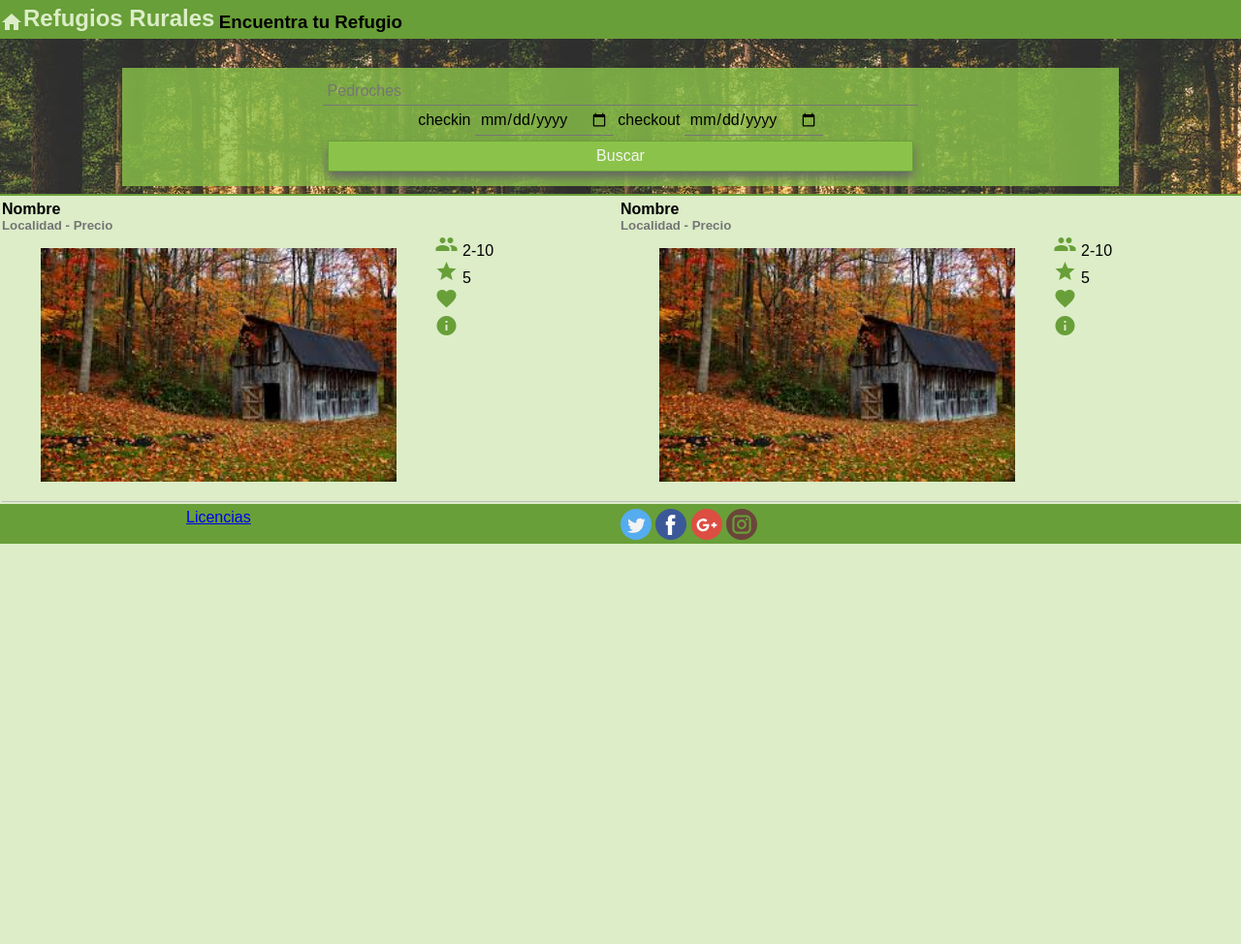
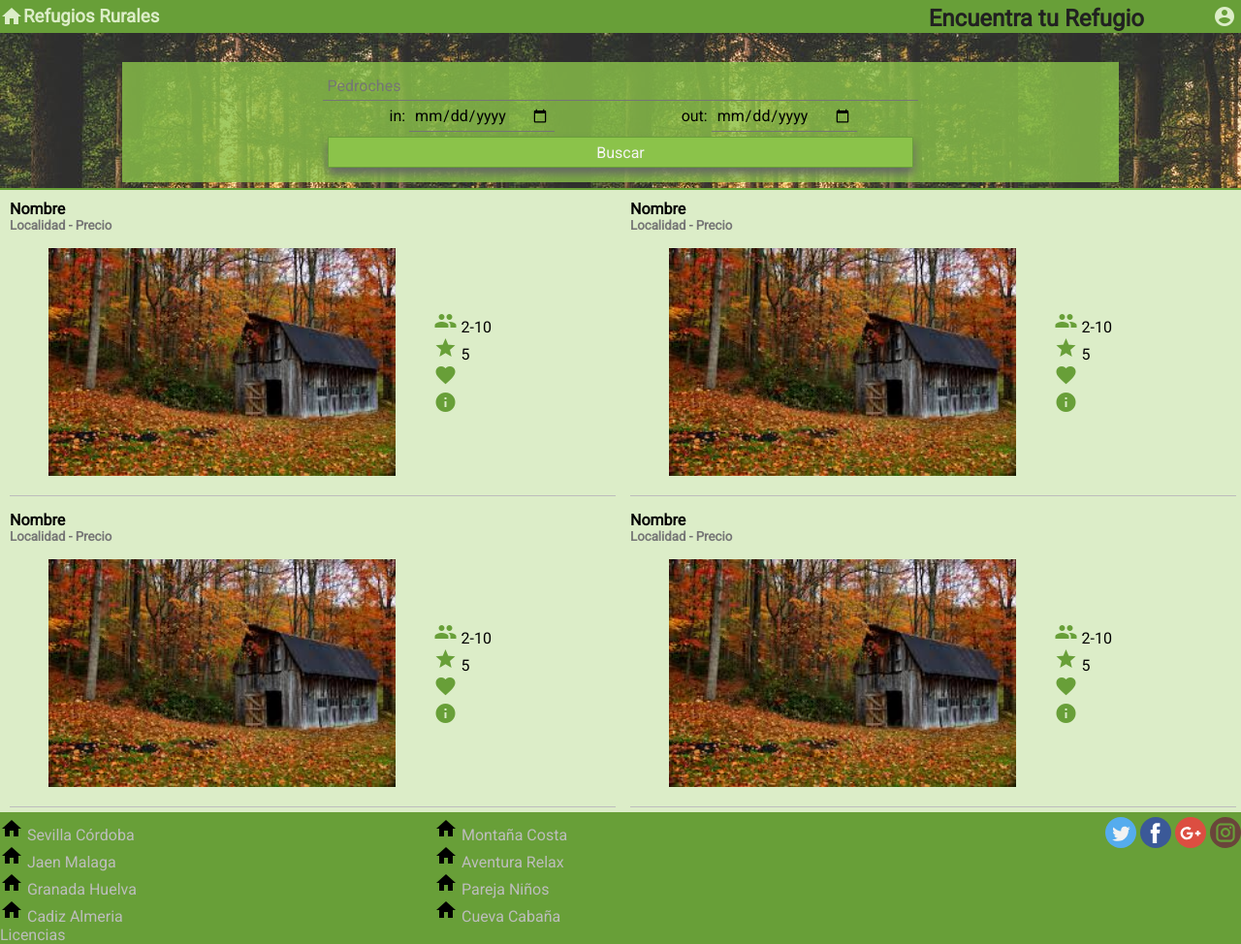
Before and after one commit to pabloleonalcaide/Proyecto-Casas-Rurales, a plain HTML site: page main.html in a window 1280 px wide. Shown: the whole page at 97% size. Before the commit the page ends 800 px from the top, so only its background shows below. Drawn offline with Linux system fonts and the light colour scheme.

Commit message:
update main.html

```diff
--- a/main.html
+++ b/main.html
@@ -14,21 +14,51 @@
 </head>
 <body>
 <header>
-	<a href="./main.html" title="home"><i class="material-icons">home</i><h2>Refugios Rurales</h2></a>
-	<h3>Encuentra tu Refugio</h3>
+	<a href="./main.html" title="home"><i class="material-icons">home</i><h3>Refugios Rurales</h3></a>
+	<h2>Encuentra tu Refugio</h2><a href="./main.html" title="home"><i class="material-icons account">account_circle</i></a>
 </header>
 <nav>
 	<div class="searchBox">
 		<form action="#">
 			<input type="search" name="search" value="" placeholder="Pedroches">
-			<label>checkin </i><input type="date" name="dateIn" value="" placeholder=""></label>
-			<label>checkout <input type="date" name="dateOut" value="" placeholder=""></label>
+			<label>in: </i><input type="date" name="dateIn" value="" placeholder=""></label>
+			<label>out: <input type="date" name="dateOut" value="" placeholder=""></label>
 			<button type="" class="searchButton">Buscar</button>
 
 		</form>
 	</div>
 </nav>
 <main>
+<article>
+	<h4>Nombre</h4>
+	<h5>Localidad - Precio</h5>
+		<div class="houseInfo">
+			<figure>
+				<img src="./images/bg2.jpeg" alt="imagen">
+			</figure>
+			<ul>
+				<li><i class="material-icons">people</i> 2-10</li>
+				<li><i class="material-icons">star</i> 5</li>
+				<li title="guardar"><a href="./main.html" ><i class="material-icons" >favorite</i></a></li>
+				<li title="reserva"><a href="./main.html" ><i class="material-icons">info</i></a></li>
+			</ul>
+		</div>
+</article>
+<article>
+	<h4>Nombre</h4>
+	<h5>Localidad - Precio</h5>
+		<div class="houseInfo">
+			<figure>
+				<img src="./images/bg2.jpeg" alt="imagen">
+			</figure>
+			<ul>
+				<li><i class="material-icons">people</i> <span>2-10</span></li>
+				<li><i class="material-icons">star</i> <span>5</span></li>
+				<li><a href="./main.html" ><i class="material-icons">favorite</i></a></li>
+				<li><a href="./main.html" ><i class="material-icons">info</i></a></li>
+			</ul>
+		</div>
+</article>
 <article>
 	<h4>Nombre</h4>
 	<h5>Localidad - Precio</h5>
@@ -59,24 +89,24 @@
 			</ul>
 		</div>
 </article>
+
 </main>
 <footer>
 	<div id="footerList1">
 		<ul>
-			<li><i class="material-icons">home</i> <a href="#" title=""> Sevilla </a><a href="#" title=""> Sevilla </a></li>
-			<li><i class="material-icons">home</i> <a href="#" title=""> Sevilla </a><a href="#" title=""> Sevilla </a></li>
-			<li><i class="material-icons">home</i> <a href="#" title=""> Sevilla </a><a href="#" title=""> Sevilla </a></li>
-			<li><i class="material-icons">home</i> <a href="#" title=""> Sevilla </a><a href="#" title=""> Sevilla </a></li>
+			<li><i class="material-icons">home</i> <a href="#" title=""> Sevilla </a><a href="#" title=""> Córdoba </a></li>
+			<li><i class="material-icons">home</i> <a href="#" title=""> Jaen </a><a href="#" title=""> Malaga </a></li>
+			<li><i class="material-icons">home</i> <a href="#" title=""> Granada </a><a href="#" title=""> Huelva </a></li>
+			<li><i class="material-icons">home</i> <a href="#" title=""> Cadiz </a><a href="#" title=""> Almeria </a></li>
 		</ul>
 	</div>
 	<div id="footerList2">
 		<ul>
-			<li><i class="material-icons">home</i> <a href="#" title=""> Sevilla </a><a href="#" title=""> Sevilla </a></li>
-			<li><i class="material-icons">home</i> <a href="#" title=""> Sevilla </a><a href="#" title=""> Sevilla </a></li>
-			<li><i class="material-icons">home</i> <a href="#" title=""> Sevilla </a><a href="#" title=""> Sevilla </a></li>
-			<li><i class="material-icons">home</i> <a href="#" title=""> Sevilla </a><a href="#" title=""> Sevilla </a></li>
+			<li><i class="material-icons">home</i> <a href="#" title=""> Montaña </a><a href="#" title=""> Costa </a></li>
+			<li><i class="material-icons">home</i> <a href="#" title=""> Aventura </a><a href="#" title=""> Relax </a></li>
+			<li><i class="material-icons">home</i> <a href="#" title=""> Pareja </a><a href="#" title=""> Niños </a></li>
+			<li><i class="material-icons">home</i> <a href="#" title=""> Cueva </a><a href="#" title=""> Cabaña </a></li>
 		</ul>
-		<a href="./license.html" title="home"><img src="" alt="">Licencias</a>
 	</div>
 	<div id="rrssIcons">
 		<a href="./main.html" title="home"><img src="./images/twitter.svg" alt=""></a>
@@ -84,6 +114,7 @@
 		<a href="./main.html" title="home"><img src="./images/google-plus.svg" alt=""></a>
 		<a href="./main.html" title="home"><img src="./images/instagram.svg" alt=""></a>
 	</div>
+		<a href="./license.html" title="home"><img src="" alt="">Licencias</a>
 
 </footer>
 </body>
--- a/style/main.css
+++ b/style/main.css
@@ -4,12 +4,14 @@
 }
 body{
 background-color: #DCEDC8;
+    font-family: 'Roboto', sans-serif;
+
 }
 header{
 	background-color: #689F38;
 	padding: 5px 0 5px 0;
 }
-header h3{
+header a h3{
 	display: inline;
 	text-align:center;
 	vertical-align:middle;
@@ -21,8 +23,15 @@ header a {
 header a i{
 	vertical-align: middle;
 }
-header a h2{
-display: none;
+header h2{
+	display: none;
+	vertical-align: middle;
+	color:#212121;
+}
+.account{
+	position: absolute;
+	margin-right: 5px;
+	right:0;
 }
 nav{
 	background: url(../images/nav.jpeg);
@@ -77,11 +86,11 @@ form button:hover{
    background-color: #689F38;
 }
 main{
-	margin: 5px 2px 2px 2px;
 	display: grid;
 	grid-template-rows: 1fr;
 }
 main article{
+	margin: 10px 5px 5px 10px;
 	border-bottom:1px solid #BDBDBD;
 }
 article h5{
@@ -90,50 +99,60 @@ article h5{
 .houseInfo{
 	display:grid;
 	grid-template-columns: 1fr 30%;
-
+	align-items: center;
 }
 .houseInfo img{
 	width: 100%;
+	height: auto;
 }
 .houseInfo ul{
 	list-style: none;
+}
+.houseInfo ul li{
+	vertical-align: middle;
 }
 main i {
 	color:#689F38;
 }
 footer{
-	background-color: #689F38;
+
+	background: #689F38;
 	display: grid;
 	padding-top: 5px;
 	grid-template-columns: 10% 30% 50%;
 	justify-content: space-between;
+	position: absolute;
+
+	width:100%;
 }
 footer ul {
 	list-style: none;
 	display: none;
 }
-#footerList2 a{
-
+footer a {
+	text-decoration: none;
+	color: #BDBDBD;
 }
 #rrssIcons img{
 	width: 2em;
 	height: auto;
 }
 @media only screen and (min-width: 600px){
-	header a h2{
-			display: inline;
 
-		}
+	header h2{
+		display: inline;
+		position: absolute; right: 100px;
+	}
 	.searchBox label{
 		display: inline-block;
+		width:30%;
 	}
-	}
+	footer { grid-template-columns: 30% 30% 30%; }
+	footer ul{ display: block;}
+	#rrssIcons{ text-align:right;}
+}
 
-	@media only screen and (min-width: 800px){
-		header a h2{
-			display: inline;
-		}
-		main {
-			grid-template-columns: 1fr 1fr;
-		}
-	}
+@media only screen and (min-width: 800px){
+
+	main {grid-template-columns: 1fr 1fr;}
+}
```
